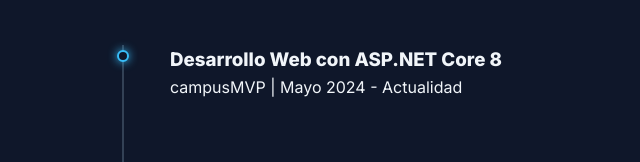
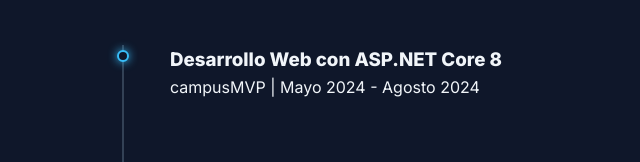
Before and after one commit to angelrb95/arb.dev, a plain HTML site: page index.html in a window 1280 px wide. Shown: the part 2666-2828 px from the top of the page, 118-758 px from the left. Drawn offline with Linux system fonts and the light colour scheme; animation ran at ten frames a second.

Commit message:
Update index.html

```diff
--- a/index.html
+++ b/index.html
@@ -155,7 +155,7 @@
                 <div class="timeline-item fade-in">
                     <div class="timeline-dot"></div>
                     <h3>Desarrollo Web con ASP.NET Core 8</h3>
-                    <span>campusMVP | Mayo 2024 - Actualidad</span>
+                    <span>campusMVP | Mayo 2024 - Agosto 2024</span>
                 </div>
                 <div class="timeline-item fade-in">
                     <div class="timeline-dot"></div>
```
